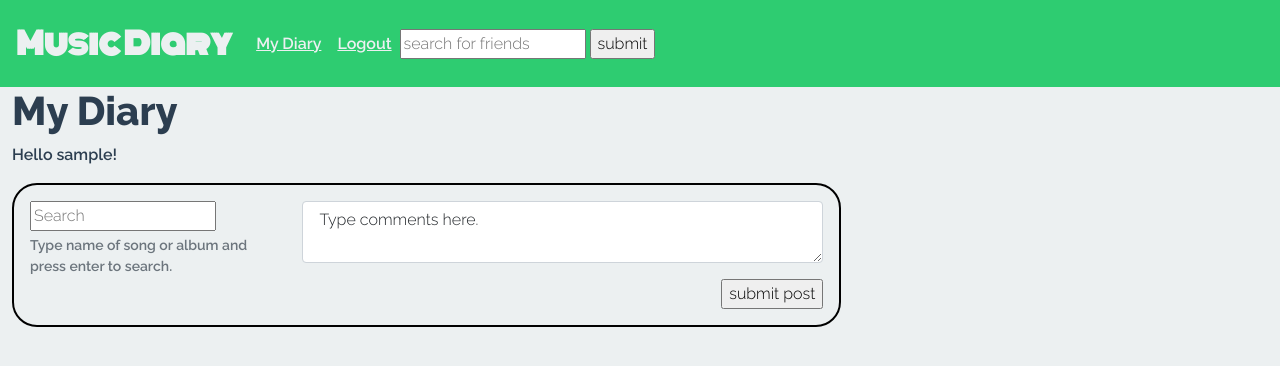
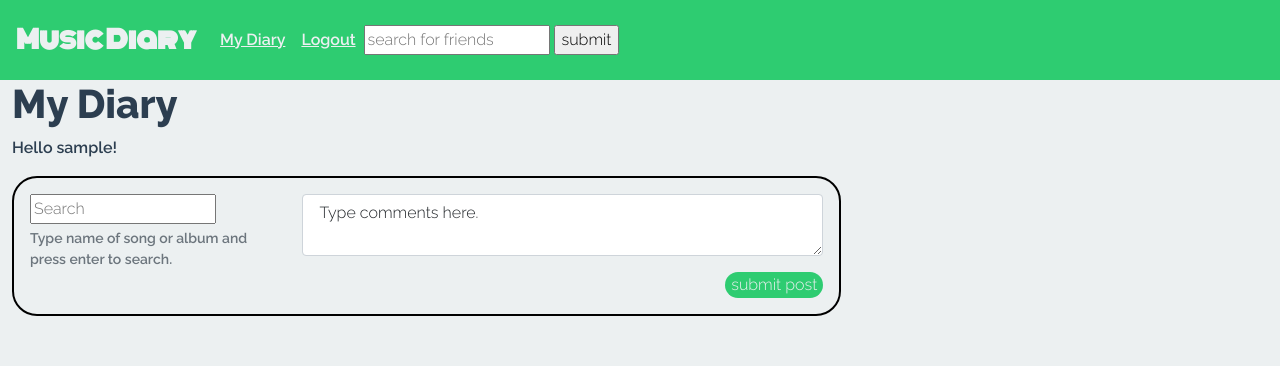
Before and after one commit to rach0101/Music_Diary_Hackbright_Project, a Flask app: a page that uses templates/diary.html in a window 1280 px wide. Shown: the top 366 px of the page. Run offline with Flask 2, Linux system fonts and the light colour scheme; the visitor is signed in with stand-in values (Sample User, id 1); data that the repository does not hold is empty; some web fonts are replaced.

Commit message:
Finish button styling

```diff
--- a/static/styles.css
+++ b/static/styles.css
@@ -22,7 +22,7 @@ h2 {
 
 .navbar-brand {
     font-family: 'Monoton', cursive;
-    font-size: 30px;
+    font-size: 25px;
 
 }
  a {
@@ -83,3 +83,14 @@ h2 {
 .main_container {
     margin: 0;
 }
+
+.button {
+    border-radius: 16px;
+    background: #2ecc71;
+    color:#ecf0f1;
+    border: none;
+}
+
+.button:hover {
+    background: #e67e22;
+}
--- a/templates/diary.html
+++ b/templates/diary.html
@@ -84,7 +84,7 @@
                                 <div class="post_content">
                                     <textarea id="comment"class="form-control mb-3" form="submit_final_post" name="post_content"> Type comments here.
                                     </textarea>
-                                    <input class="post_submit" type="submit" value="submit post">
+                                    <input class="button post_submit" type="submit" value="submit post">
                                 </div>
 
                             </form>
@@ -118,7 +118,7 @@
                             {% if read_write %}
                             <div>
                                 <form class="delete_post" id="{{post.post_id}}">
-                                    <input type="submit" value="delete">
+                                    <input class="button" type="submit" value="delete">
                                 </form>
                             </div>
                             {% endif %}
@@ -135,7 +135,7 @@
 
                             <div class="like_btn">
                                 <span id="post_id_for_like_{{post.post_id}}">{{post.likes|length}}</span>
-                                <button type="button" class="like_post" id="{{post.post_id}}"> Like </button>
+                                <button type="button" class="button like_post" id="{{post.post_id}}">👍 Like </button>
                             </div>
                         </div>
                     </div>
```
